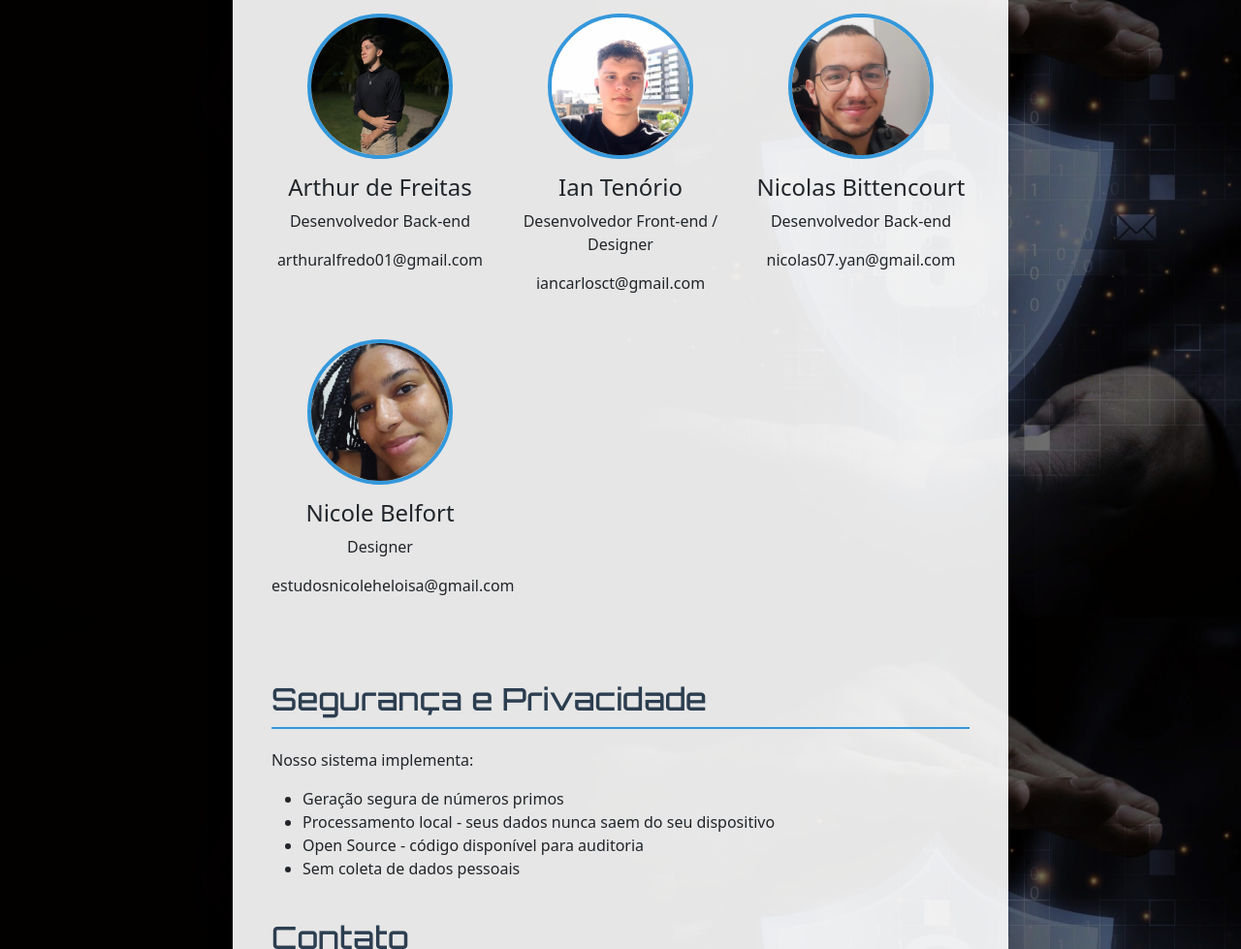
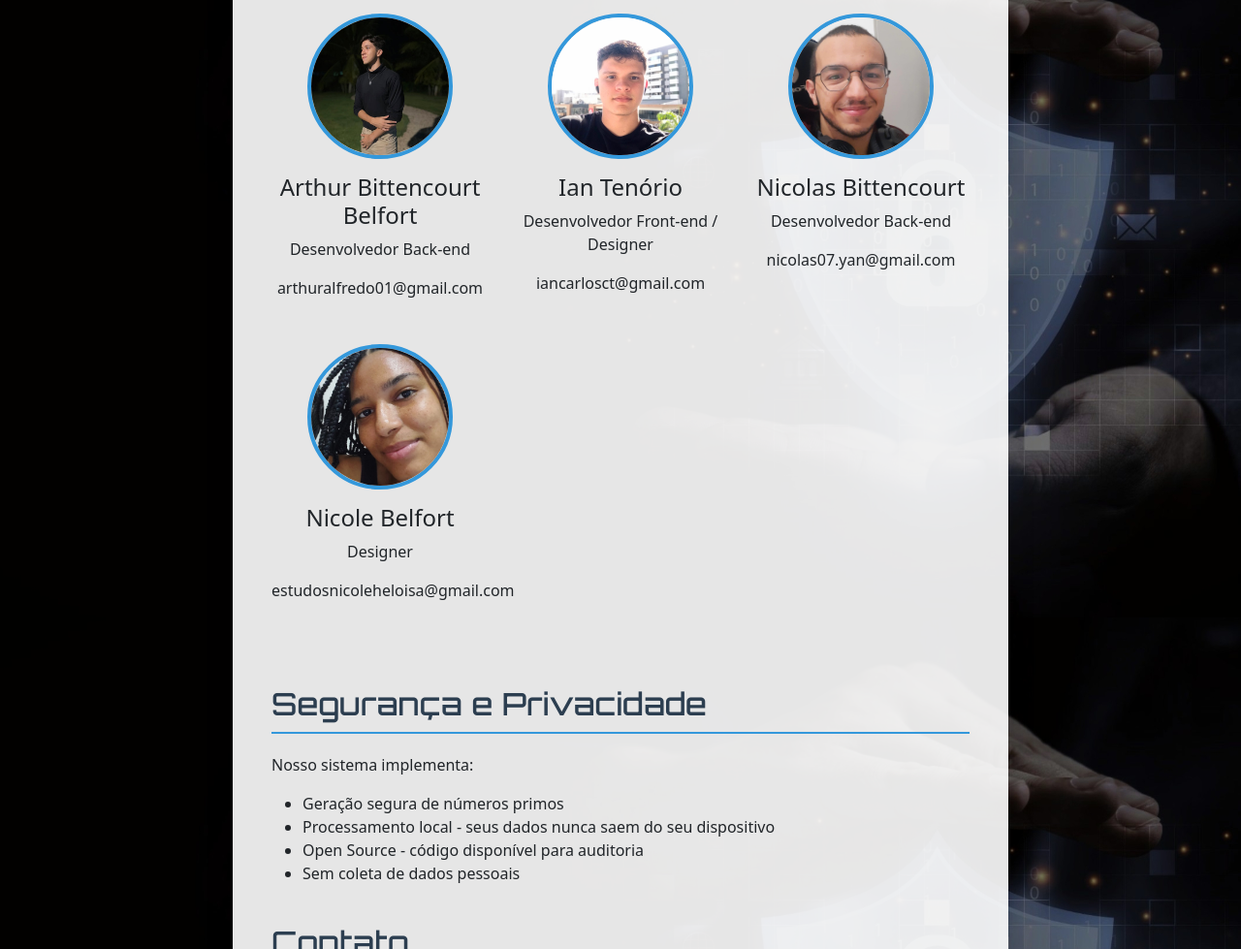
Before and after one commit to NicolasYanB/rsa, a plain HTML site: page Public/saibamais.html in a window 1280 px wide. Shown: the part 963-1942 px from the top of the page at 97% size. Drawn offline with Linux system fonts and the light colour scheme.

Commit message:
Front 2.0

```diff
--- a/Public/saibamais.html
+++ b/Public/saibamais.html
@@ -71,7 +71,7 @@
             <div class="row">
                 <div class="col-md-4 team-member">
                     <img src="Assets/ArthurFoto.jpg" alt="Desenvolvedor 2" class="member-photo">
-                    <h4>Arthur de Freitas</h4>
+                    <h4>Arthur Bittencourt Belfort</h4>
                     <p>Desenvolvedor Back-end</p>
                     <p>arthuralfredo01@gmail.com</p>
                 </div>
```
